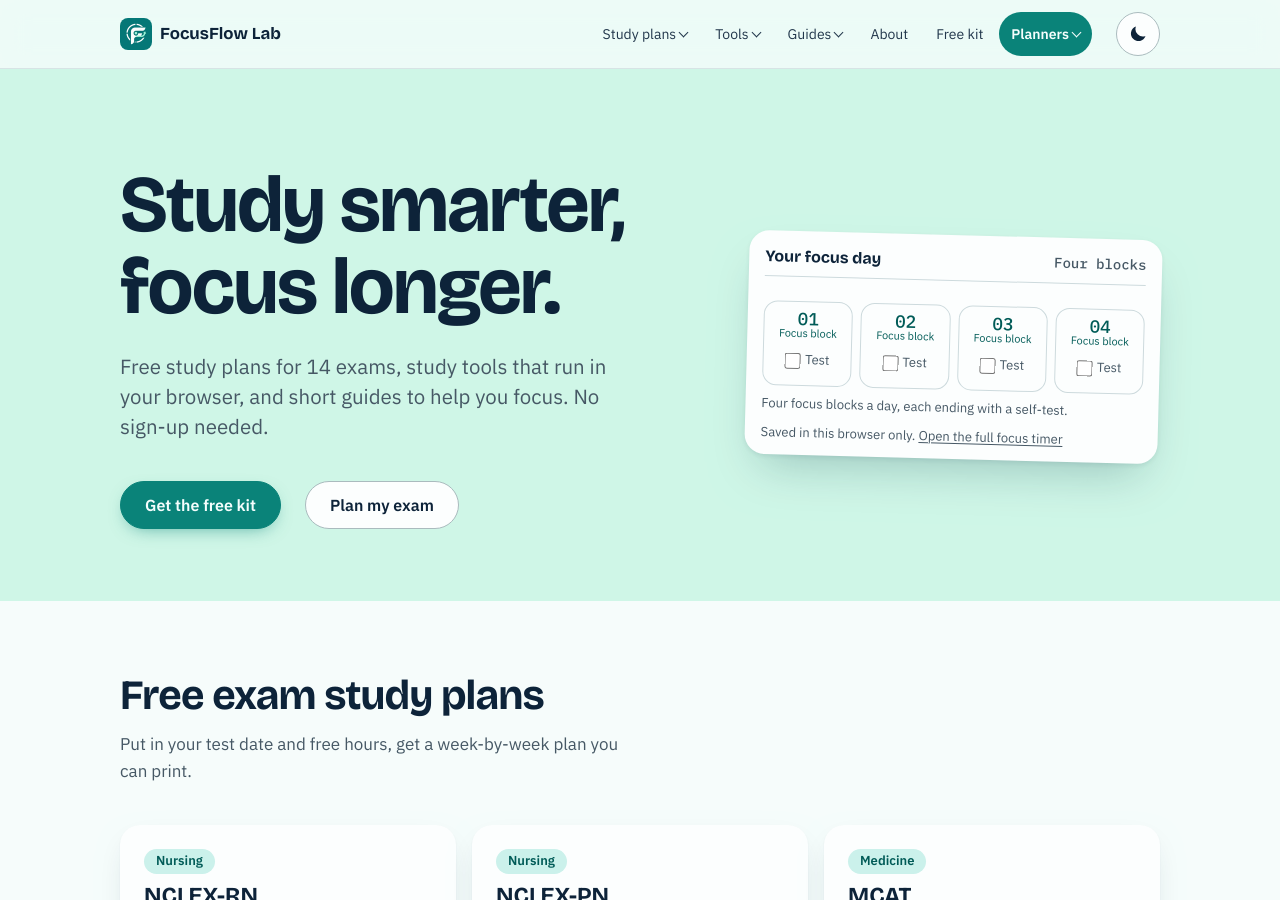
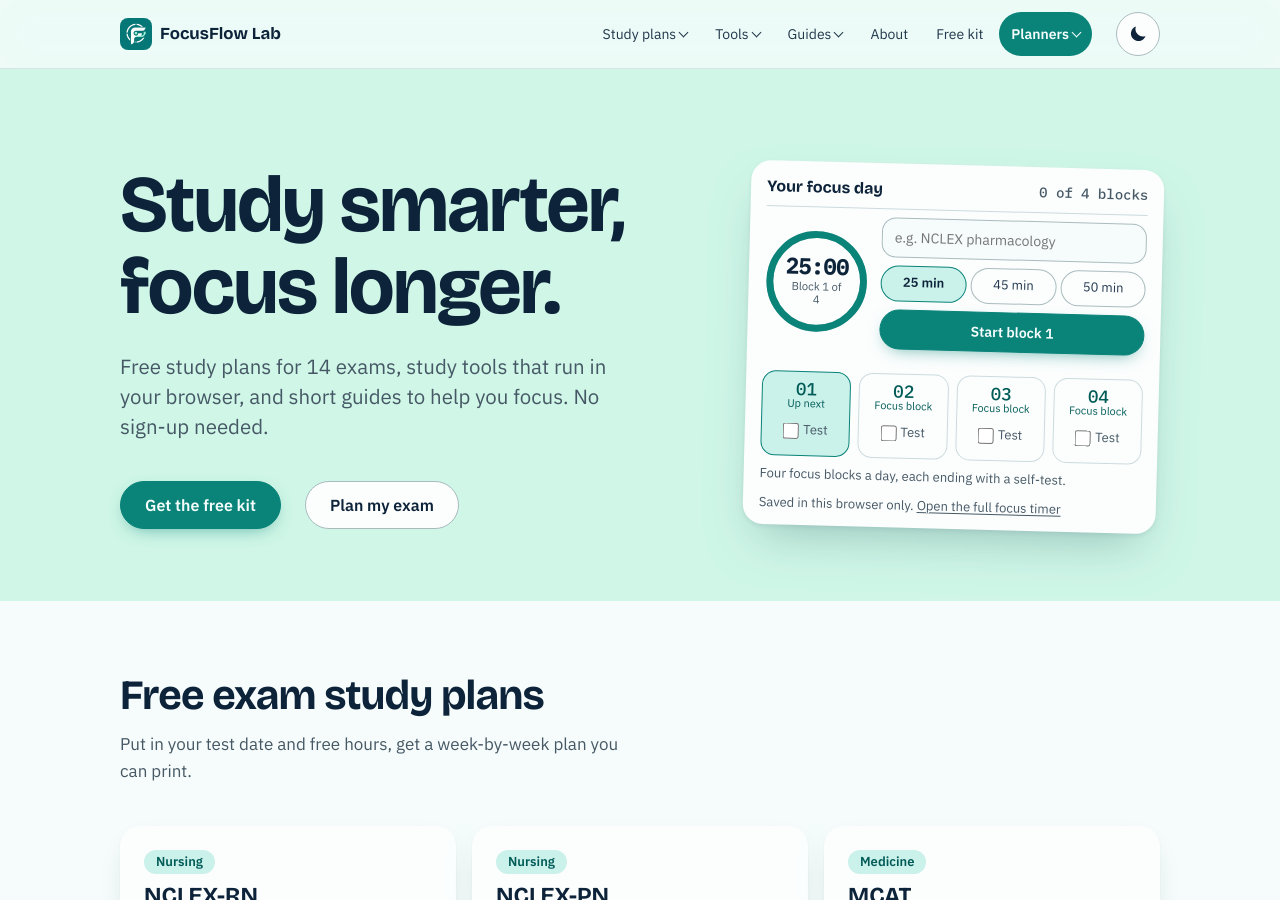
Before and after one commit to focusflowlab/focusflowlab.github.io, a Jekyll site: the page index.html, which Jekyll copies as it is, in a window 1280 px wide and 900 px high. Built offline with Jekyll 4.4.1, drawn with Linux system fonts in a browser that asks for light colours; part of the change alters nothing that is shown.

Commit message:
Home: load the focus day script from outside the generated footer block (build removed it)
Co-Authored-By: Claude Sonnet 5.5 <noreply@anthropic.com>

```diff
--- a/index.html
+++ b/index.html
@@ -634,6 +634,7 @@
 <!-- Cloudflare Web Analytics: cookie-free page view counts -->
 <script defer src="https://static.cloudflareinsights.com/beacon.min.js" data-cf-beacon='{"token": "3d7d2afbf78f49eba33293c0abd20ab1"}'></script>
 <!-- /site-foot -->
+<script src="/assets/home-focus.js" defer></script>
 <script>
   // Swap a video thumbnail for the YouTube player only when someone clicks it.
   document.querySelectorAll('.video[data-video]').forEach((link) => {
```
